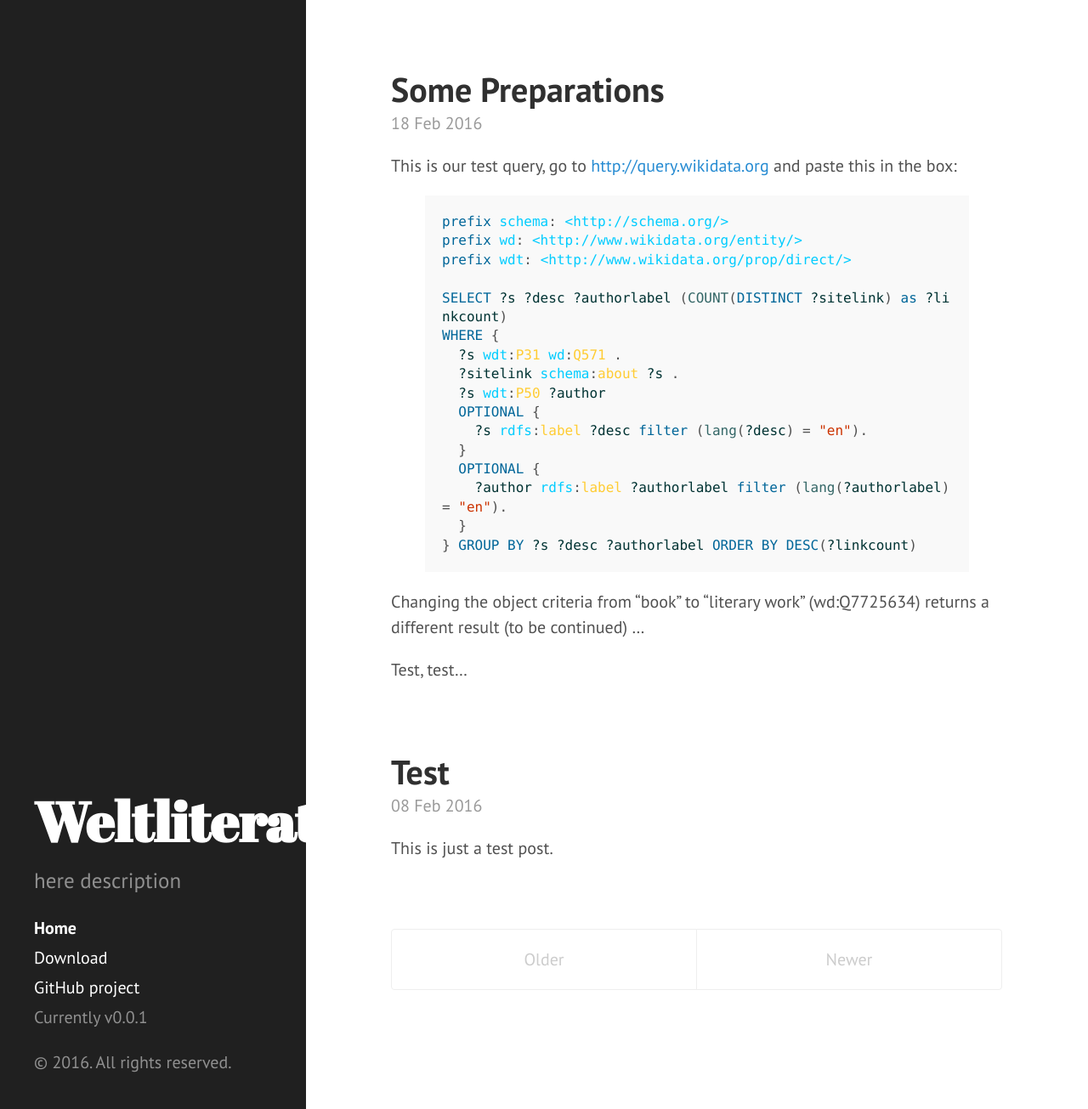
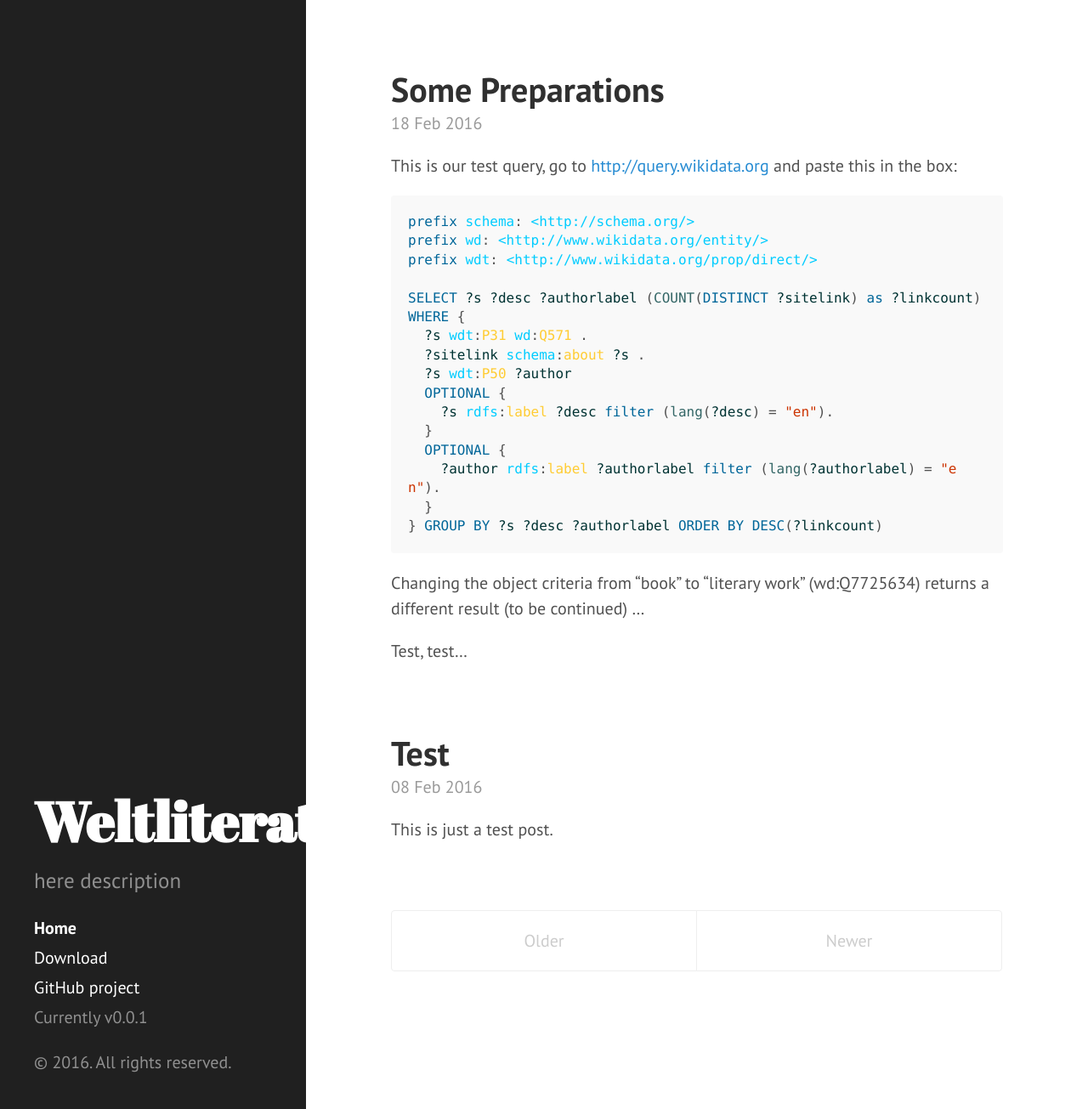
Before and after one commit to weltliteratur/blog, a Jekyll site: the page built from index.html, in a window 1280 px wide and 1305 px high. Shown: the whole window at 85% size. Built offline with Jekyll 4.4.1, drawn with Linux system fonts in a browser that asks for light colours; the list of posts is cut into pages by our own code.

Commit message:
testing syntax highlighting

```diff
--- a/_posts/2016-02-18-Some-Preparations.markdown
+++ b/_posts/2016-02-18-Some-Preparations.markdown
@@ -1,13 +1,13 @@
 ---
 title: Some Preparations
-layout: post
+layout: page
 author: Christopher, Frank
 date: 2016-02-18
 ---
 
 This is our test query, go to [http://query.wikidata.org](http://query.wikidata.org) and paste this in the box:
 
-{% highlight sparql %}
+~~~ sparql
 prefix schema: <http://schema.org/>
 prefix wd: <http://www.wikidata.org/entity/>
 prefix wdt: <http://www.wikidata.org/prop/direct/>
@@ -24,7 +24,7 @@ WHERE {
     ?author rdfs:label ?authorlabel filter (lang(?authorlabel) = "en").
   }
 } GROUP BY ?s ?desc ?authorlabel ORDER BY DESC(?linkcount)
-{% endhighlight %}
+~~~
 
 Changing the object criteria from "book" to "literary work" (wd:Q7725634) returns a different result (to be continued) …
 
```
